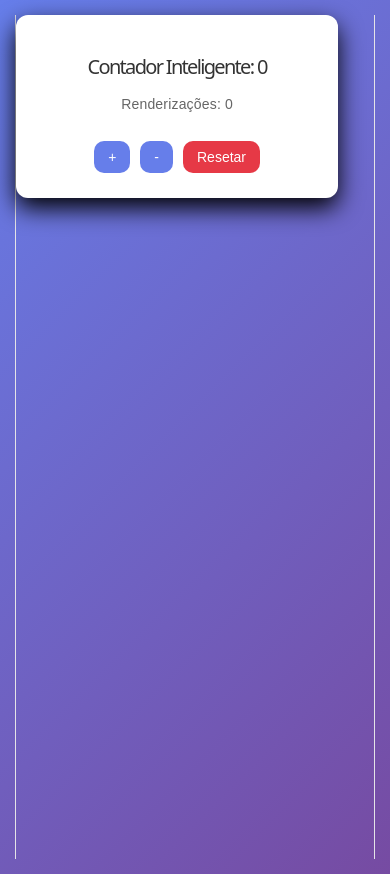
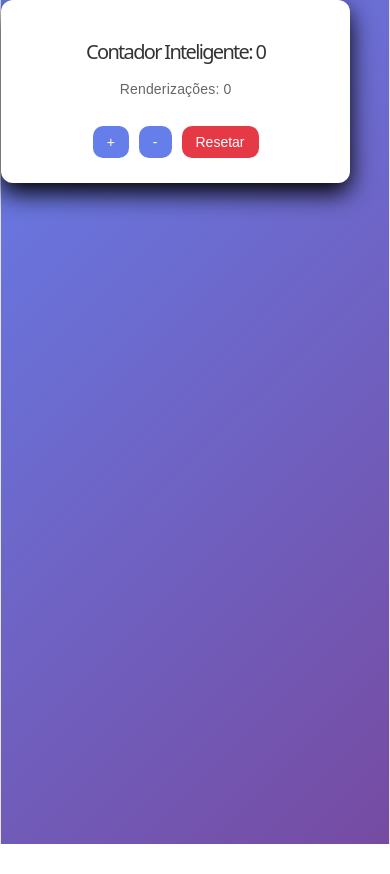
Before and after one commit to PatrickCorrea-git/Contador_inteligente, a React (Vite) app: page / in a window 390 px wide. After the commit the page ends 844 px from the top, so only its background shows below. Built offline with nearby package versions, Linux system fonts and the light colour scheme.

Commit message:
Correção responsividade

```diff
--- a/src/App.css
+++ b/src/App.css
@@ -4,10 +4,6 @@
     margin: 0;
     box-sizing: border-box;
     font-family: Arial, Helvetica, sans-serif;
-}
-
-html {
-    overflow-x: hidden;
 }
 
 /* Centralização */
@@ -18,7 +14,6 @@ body {
     align-items: center;
     justify-content: center;
     overflow-x: hidden;
-    padding: 15px;
 }
 
 /* Caixa principal */
@@ -28,8 +23,6 @@ body {
     border-radius: 12px;
     text-align: center;
     box-shadow: 0 10px 25px rgb(0, 0, 0.2);
-    width: 100%;
-    max-width: 500px;
 }
 
 /* Título */
```
